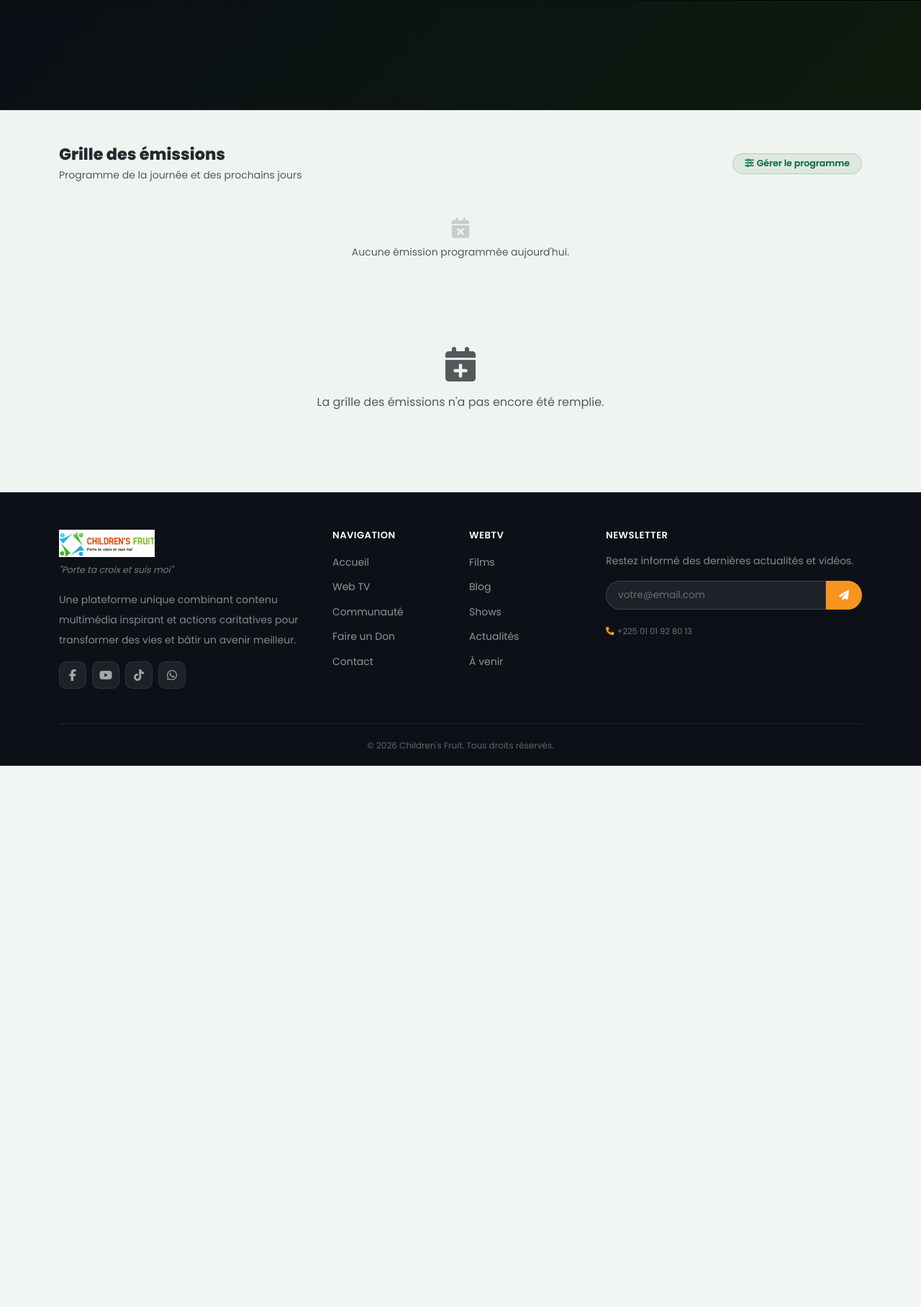
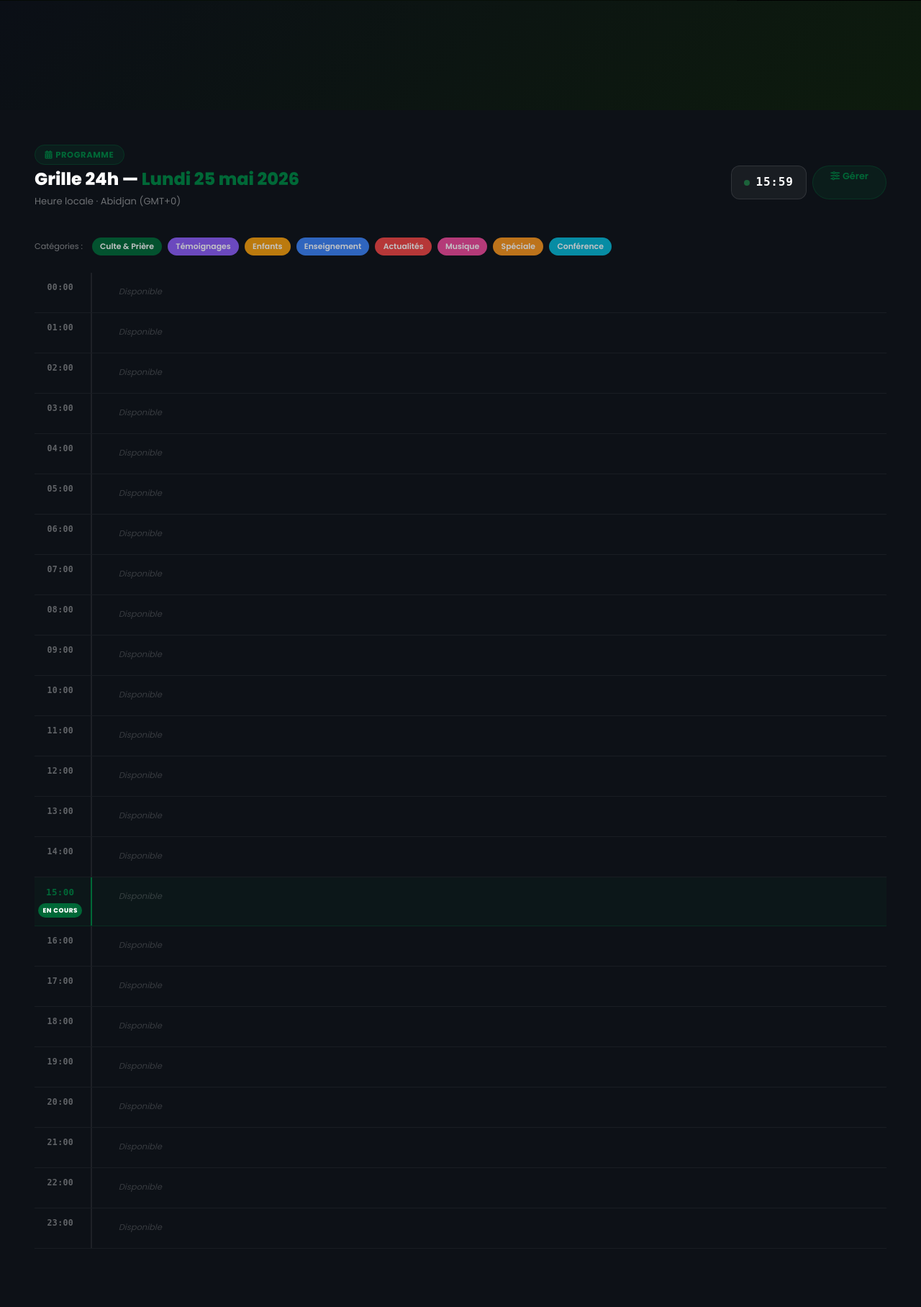
Before and after one commit to cfruit294-web/childrensfruitweb2026, a Django app: page /live/ in a window 1280 px wide. Shown: the part 655-2471 px from the top of the page at 72% size. Before the commit the page ends 1719 px from the top, so only its background shows below. Run offline with Django 5.2, Linux system fonts and the light colour scheme; data that the repository does not hold is empty.

Commit message:
feat: grille 24h style TV guide avec horloge live et scroll auto sur heure courante

```diff
--- a/core/templates/core/live.html
+++ b/core/templates/core/live.html
@@ -44,39 +44,97 @@
     align-items: center; justify-content: center;
     color: rgba(255,255,255,.5);
   }
-  /* Schedule grid */
-  .schedule-section { background: #f0f4f0; padding: 3rem 0; }
-  .schedule-day-title {
-    font-size: .7rem; font-weight: 800; letter-spacing: .1em;
-    text-transform: uppercase; color: var(--green);
-    padding: .4rem .8rem; background: rgba(0,104,55,.08);
-    border-radius: 6px; display: inline-block; margin-bottom: 1rem;
+  /* ── Grille 24h ── */
+  .grid-24h { display: flex; flex-direction: column; }
+
+  .grid-row {
+    display: grid;
+    grid-template-columns: 80px 1fr;
+    min-height: 56px;
+    border-bottom: 1px solid rgba(255,255,255,.05);
+    transition: background .2s;
   }
-  .slot-card {
-    background: #fff; border-radius: 12px;
-    box-shadow: 0 2px 8px rgba(0,0,0,.06);
-    padding: .85rem 1rem;
-    border-left: 4px solid var(--slot-color, #006837);
-    display: flex; gap: 1rem; align-items: flex-start;
-    transition: transform .15s, box-shadow .15s;
+  .grid-row:hover { background: rgba(255,255,255,.02); }
+  .grid-row--now {
+    background: rgba(0,104,55,.07);
+    border-bottom-color: rgba(0,104,55,.25);
   }
-  .slot-card:hover { transform: translateY(-2px); box-shadow: 0 6px 20px rgba(0,0,0,.1); }
-  .slot-card.on-air {
-    background: linear-gradient(135deg, #fff 0%, rgba(0,104,55,.04) 100%);
+
+  .grid-hour {
+    display: flex; flex-direction: column; align-items: center;
+    justify-content: flex-start; padding: .7rem .4rem .7rem 0;
+    border-right: 2px solid rgba(255,255,255,.07); gap: .3rem;
+    position: sticky; left: 0;
+  }
+  .grid-row--now .grid-hour { border-right-color: var(--green); }
+
+  .hour-label {
+    font-size: .72rem; font-weight: 700; color: rgba(255,255,255,.35);
+    font-family: monospace; letter-spacing: .03em;
+  }
+  .hour-label--now { color: var(--green); font-size: .78rem; }
+
+  .now-pill {
+    font-size: .55rem; font-weight: 800; letter-spacing: .06em;
+    background: var(--green); color: #fff;
+    padding: .15rem .4rem; border-radius: 10px;
+    text-transform: uppercase;
+  }
+
+  .grid-content {
+    padding: .5rem .75rem; display: flex; flex-direction: column; gap: .4rem;
+  }
+
+  .program-block {
+    border-left: 3px solid var(--pc, #006837);
+    border-radius: 0 8px 8px 0;
+    background: rgba(255,255,255,.04);
+    transition: background .2s, transform .15s;
+  }
+  .program-block:hover { background: rgba(255,255,255,.08); transform: translateX(2px); }
+  .program-block--live {
+    background: rgba(220,38,38,.08);
     border-left-color: #dc2626;
-    box-shadow: 0 0 0 2px rgba(220,38,38,.15), 0 4px 16px rgba(0,0,0,.08);
+    box-shadow: 0 0 0 1px rgba(220,38,38,.2);
   }
-  .slot-time {
-    font-size: .78rem; font-weight: 700; color: #555;
-    white-space: nowrap; min-width: 80px; padding-top: 2px;
+  .program-block--special {
+    background: rgba(247,148,29,.07);
   }
-  .slot-cat-dot {
-    width: 10px; height: 10px; border-radius: 50%;
-    background: var(--slot-color, #006837); flex-shrink: 0; margin-top: 5px;
+
+  .program-inner { padding: .6rem .85rem; }
+
+  .program-time {
+    font-size: .68rem; color: rgba(255,255,255,.4);
+    margin-bottom: .25rem; font-weight: 600;
   }
-  .slot-title { font-weight: 700; font-size: .9rem; margin-bottom: .15rem; }
-  .slot-presenter { font-size: .75rem; color: #777; }
-  .slot-duration { font-size: .7rem; color: #aaa; margin-top: .2rem; }
+  .program-title {
+    font-size: .88rem; font-weight: 700; color: #fff;
+    line-height: 1.3;
+  }
+  .program-presenter {
+    font-size: .72rem; color: rgba(255,255,255,.45); margin-top: .2rem;
+  }
+  .program-cat-badge {
+    font-size: .6rem; font-weight: 700; color: #fff;
+    padding: .2rem .6rem; border-radius: 20px;
+    letter-spacing: .03em; white-space: nowrap;
+  }
+
+  .program-empty {
+    font-size: .72rem; color: rgba(255,255,255,.18);
+    padding: .55rem .85rem; font-style: italic;
+  }
+
+  /* Légende */
+  .legend-pill {
+    font-size: .68rem; font-weight: 600; color: #fff;
+    background: var(--lc, #006837); opacity: .75;
+    padding: .2rem .7rem; border-radius: 20px;
+  }
+
+  @keyframes livePulse {
+    0%,100% { opacity:1; } 50% { opacity:.4; }
+  }
 </style>
 {% endblock %}
 
@@ -153,76 +211,144 @@
   </div>
 </div>
 
-<!-- ── Schedule section ── -->
-<section class="schedule-section">
-  <div class="container">
+<!-- ══════════════════════════════════════════════════════════
+     GRILLE 24H
+     ══════════════════════════════════════════════════════════ -->
+<section style="background:#0d1117;padding:3rem 0 5rem;">
+  <div class="container-fluid px-lg-5">
 
-    <div class="d-flex align-items-center justify-content-between mb-4 flex-wrap gap-2">
+    <!-- En-tête -->
+    <div class="d-flex align-items-center justify-content-between flex-wrap gap-3 mb-4">
       <div>
-        <h2 class="fw-800 mb-1" style="font-size:1.4rem;">Grille des émissions</h2>
-        <p class="text-muted small mb-0">Programme de la journée et des prochains jours</p>
+        <span style="background:rgba(0,104,55,.15);color:var(--green);font-size:.72rem;font-weight:700;
+                     padding:.3rem .85rem;border-radius:20px;letter-spacing:.05em;border:1px solid rgba(0,104,55,.3);">
+          <i class="fas fa-calendar-alt me-1"></i>PROGRAMME
+        </span>
+        <h2 class="text-white fw-800 mt-2 mb-0" style="font-size:1.5rem;">
+          Grille 24h — <span style="color:var(--green);">{{ today|date:"l d F Y"|capfirst }}</span>
+        </h2>
+        <p style="color:rgba(255,255,255,.4);font-size:.82rem;margin-top:.3rem;">
+          Heure locale · Abidjan (GMT+0)
+        </p>
       </div>
-      <a href="{% url 'live_control' %}" class="btn btn-sm rounded-pill px-3"
-         style="background:rgba(0,104,55,.08);color:var(--green);border:1px solid rgba(0,104,55,.2);font-size:.78rem;">
-        <i class="fas fa-sliders me-1"></i>Gérer le programme
-      </a>
+      <div class="d-flex gap-2 flex-wrap">
+        <!-- Horloge live -->
+        <div style="background:rgba(255,255,255,.05);border:1px solid rgba(255,255,255,.1);
+                    border-radius:12px;padding:.6rem 1.1rem;display:flex;align-items:center;gap:.5rem;">
+          <span style="width:8px;height:8px;border-radius:50%;background:#22c55e;display:inline-block;animation:livePulse 1.5s infinite;"></span>
+          <span class="text-white fw-700" id="liveClock" style="font-size:1rem;font-family:monospace;letter-spacing:.05em;">
+            {{ now_hour|stringformat:"02d" }}:{{ now_min|stringformat:"02d" }}
+          </span>
+        </div>
+        <a href="{% url 'live_control' %}" class="btn btn-sm rounded-pill px-4"
+           style="background:rgba(0,104,55,.15);color:var(--green);border:1px solid rgba(0,104,55,.3);font-size:.8rem;">
+          <i class="fas fa-sliders me-1"></i>Gérer
+        </a>
+      </div>
     </div>
 
-    {% if schedule_today %}
-    <div class="mb-5">
-      <div class="schedule-day-title">Aujourd'hui</div>
-      <div class="d-flex flex-column gap-2">
-        {% for slot in schedule_today %}
-        <div class="slot-card {% if slot.is_on_air %}on-air{% endif %}" style="--slot-color:{{ slot.color }};">
-          {% if slot.is_on_air %}
-          <span class="live-badge me-1" style="font-size:.65rem;padding:.2rem .5rem;white-space:nowrap;">LIVE</span>
-          {% endif %}
-          <div class="slot-time">
-            {{ slot.start_time|time:"H:i" }} – {{ slot.end_time|time:"H:i" }}
-          </div>
-          <div class="slot-cat-dot"></div>
-          <div class="flex-grow-1 min-w-0">
-            <div class="slot-title">{{ slot.title }}</div>
-            {% if slot.presenter %}
-            <div class="slot-presenter"><i class="fas fa-microphone me-1" style="font-size:.65rem;"></i>{{ slot.presenter }}</div>
-            {% endif %}
-            <div class="slot-duration">{{ slot.duration_minutes }} min · {{ slot.get_category_display }}</div>
-          </div>
-          {% if slot.is_highlighted %}
-          <span class="badge rounded-pill" style="background:rgba(247,148,29,.15);color:var(--orange);font-size:.65rem;white-space:nowrap;align-self:flex-start;">✦ Spécial</span>
+    <!-- Légende catégories -->
+    <div class="d-flex flex-wrap gap-2 mb-4">
+      <span style="font-size:.7rem;color:rgba(255,255,255,.4);align-self:center;margin-right:.3rem;">Catégories :</span>
+      <span class="legend-pill" style="--lc:#006837;">Culte & Prière</span>
+      <span class="legend-pill" style="--lc:#8b5cf6;">Témoignages</span>
+      <span class="legend-pill" style="--lc:#f59e0b;">Enfants</span>
+      <span class="legend-pill" style="--lc:#3b82f6;">Enseignement</span>
+      <span class="legend-pill" style="--lc:#ef4444;">Actualités</span>
+      <span class="legend-pill" style="--lc:#ec4899;">Musique</span>
+      <span class="legend-pill" style="--lc:#f7941d;">Spéciale</span>
+      <span class="legend-pill" style="--lc:#06b6d4;">Conférence</span>
+    </div>
+
+    <!-- Grille 24h -->
+    <div class="grid-24h" id="grid24h">
+      {% for block in grid_24h %}
+      <div class="grid-row {% if block.is_now %}grid-row--now{% endif %}" id="hour-{{ block.hour }}">
+
+        <!-- Colonne heure -->
+        <div class="grid-hour">
+          <span class="hour-label {% if block.is_now %}hour-label--now{% endif %}">
+            {{ block.hour|stringformat:"02d" }}:00
+          </span>
+          {% if block.is_now %}
+          <span class="now-pill">EN COURS</span>
           {% endif %}
         </div>
-        {% endfor %}
+
+        <!-- Colonne programme -->
+        <div class="grid-content">
+          {% if block.slots %}
+            {% for slot in block.slots %}
+            <div class="program-block {% if slot.is_on_air %}program-block--live{% endif %} {% if slot.is_highlighted %}program-block--special{% endif %}"
+                 style="--pc:{{ slot.color }};">
+              <div class="program-inner">
+                <div class="d-flex align-items-start justify-content-between gap-2 flex-wrap">
+                  <div class="flex-grow-1 min-w-0">
+                    <div class="program-time">
+                      <i class="far fa-clock me-1" style="font-size:.62rem;"></i>
+                      {{ slot.start_time|time:"H:i" }} – {{ slot.end_time|time:"H:i" }}
+                      <span class="ms-1" style="opacity:.6;">· {{ slot.duration_minutes }} min</span>
+                    </div>
+                    <div class="program-title">{{ slot.title }}</div>
+                    {% if slot.presenter %}
+                    <div class="program-presenter">
+                      <i class="fas fa-microphone me-1" style="font-size:.6rem;"></i>{{ slot.presenter }}
+                    </div>
+                    {% endif %}
+                  </div>
+                  <div class="d-flex flex-column align-items-end gap-1 flex-shrink-0">
+                    <span class="program-cat-badge" style="background:var(--pc);">
+                      {{ slot.get_category_display }}
+                    </span>
+                    {% if slot.is_on_air %}
+                    <span class="live-badge" style="font-size:.6rem;padding:.15rem .5rem;">
+                      <span style="width:5px;height:5px;border-radius:50%;background:#fff;display:inline-block;"></span>
+                      LIVE
+                    </span>
+                    {% endif %}
+                    {% if slot.is_highlighted %}
+                    <span style="font-size:.62rem;color:var(--orange);">&#9733; Spécial</span>
+                    {% endif %}
+                  </div>
+                </div>
+              </div>
+            </div>
+            {% endfor %}
+          {% else %}
+            <div class="program-empty">
+              <i class="fas fa-circle-dashed me-2" style="opacity:.3;font-size:.7rem;"></i>
+              Disponible
+            </div>
+          {% endif %}
+        </div>
+
       </div>
+      {% endfor %}
     </div>
-    {% else %}
-    <div class="text-center py-4 text-muted small mb-5">
-      <i class="fas fa-calendar-xmark fa-2x opacity-25 d-block mb-2"></i>
-      Aucune émission programmée aujourd'hui.
-    </div>
-    {% endif %}
 
+    <!-- Prochains jours -->
     {% if schedule_week %}
-    <div>
-      <div class="schedule-day-title">Prochainement</div>
+    <div class="mt-5">
+      <h3 class="text-white fw-700 mb-4" style="font-size:1.1rem;">
+        <i class="fas fa-calendar-week me-2" style="color:var(--orange);"></i>Prochainement
+      </h3>
       {% regroup schedule_week by date as week_days %}
       {% for day in week_days %}
       <div class="mb-4">
-        <p class="fw-700 small mb-2" style="color:#333;">
-          <i class="fas fa-calendar me-1 text-green"></i>
-          {{ day.grouper|date:"l d F Y"|capfirst }}
-        </p>
+        <div class="mb-2" style="font-size:.72rem;font-weight:700;text-transform:uppercase;
+                                  letter-spacing:.08em;color:var(--green);">
+          <i class="fas fa-calendar me-1"></i>{{ day.grouper|date:"l d F Y"|capfirst }}
+        </div>
         <div class="d-flex flex-column gap-2">
           {% for slot in day.list %}
-          <div class="slot-card" style="--slot-color:{{ slot.color }};">
-            <div class="slot-time">{{ slot.start_time|time:"H:i" }} – {{ slot.end_time|time:"H:i" }}</div>
-            <div class="slot-cat-dot"></div>
-            <div class="flex-grow-1 min-w-0">
-              <div class="slot-title">{{ slot.title }}</div>
-              {% if slot.presenter %}
-              <div class="slot-presenter"><i class="fas fa-microphone me-1" style="font-size:.65rem;"></i>{{ slot.presenter }}</div>
-              {% endif %}
-              <div class="slot-duration">{{ slot.duration_minutes }} min · {{ slot.get_category_display }}</div>
+          <div class="program-block" style="--pc:{{ slot.color }};">
+            <div class="program-inner d-flex gap-3 align-items-center">
+              <div class="program-time" style="min-width:110px;">{{ slot.start_time|time:"H:i" }} – {{ slot.end_time|time:"H:i" }}</div>
+              <div class="flex-grow-1">
+                <div class="program-title" style="font-size:.88rem;">{{ slot.title }}</div>
+                {% if slot.presenter %}<div class="program-presenter">{{ slot.presenter }}</div>{% endif %}
+              </div>
+              <span class="program-cat-badge" style="background:var(--pc);">{{ slot.get_category_display }}</span>
             </div>
           </div>
           {% endfor %}
@@ -232,10 +358,12 @@
     </div>
     {% endif %}
 
-    {% if not schedule_today and not schedule_week %}
-    <div class="text-center py-5 text-muted">
-      <i class="fas fa-calendar-plus fa-3x opacity-20 d-block mb-3"></i>
-      <p>La grille des émissions n'a pas encore été remplie.</p>
+    {% if not grid_24h and not schedule_week %}
+    <div class="text-center py-5" style="color:rgba(255,255,255,.3);">
+      <i class="fas fa-calendar-plus fa-3x d-block mb-3 opacity-25"></i>
+      <p>La grille n'a pas encore été remplie.<br>
+        <a href="{% url 'live_control' %}" style="color:var(--green);">Ajouter des émissions</a>
+      </p>
     </div>
     {% endif %}
 
@@ -246,16 +374,38 @@
 
 {% block extra_js %}
 <script>
-// Auto-refresh du statut live toutes les 30 secondes
-(function() {
+// ── Horloge temps réel ──
+(function () {
+  function tick() {
+    const now = new Date();
+    const hh  = String(now.getHours()).padStart(2, '0');
+    const mm  = String(now.getMinutes()).padStart(2, '0');
+    const el  = document.getElementById('liveClock');
+    if (el) el.textContent = hh + ':' + mm;
+  }
+  tick();
+  setInterval(tick, 10000);
+})();
+
+// ── Scroll vers l'heure actuelle ──
+(function () {
+  const nowHour = {{ now_hour }};
+  const target  = document.getElementById('hour-' + nowHour);
+  if (target) {
+    setTimeout(() => {
+      target.scrollIntoView({ behavior: 'smooth', block: 'center' });
+    }, 400);
+  }
+})();
+
+// ── Auto-refresh si hors ligne (vérifie toutes les 30s) ──
+(function () {
   const isLive = {{ live|yesno:"true,false" }};
   if (!isLive) {
-    setInterval(function() {
+    setInterval(function () {
       fetch('{% url "live_status" %}')
         .then(r => r.json())
-        .then(data => {
-          if (data.is_live) location.reload();
-        })
+        .then(data => { if (data.is_live) location.reload(); })
         .catch(() => {});
     }, 30000);
   }
--- a/core/views.py
+++ b/core/views.py
@@ -711,13 +711,40 @@ class LiveView(TemplateView):
     def get_context_data(self, **kwargs):
         ctx = super().get_context_data(**kwargs)
         from django.utils import timezone
-        today = timezone.localdate()
-        ctx['live']           = LiveStream.get_active()
-        ctx['schedule_today'] = EmissionSlot.objects.filter(date=today)
-        ctx['schedule_week']  = (EmissionSlot.objects
-                                  .filter(date__gte=today)
-                                  .exclude(date=today)
-                                  .order_by('date', 'start_time')[:30])
+        from datetime import time as dt_time
+
+        now_local = timezone.localtime()
+        today     = now_local.date()
+
+        ctx['live']      = LiveStream.get_active()
+        ctx['now_hour']  = now_local.hour
+        ctx['now_min']   = now_local.minute
+        ctx['today']     = today
+
+        today_slots = list(EmissionSlot.objects.filter(date=today).order_by('start_time'))
+
+        # Grille 24h : pour chaque heure, les créneaux qui y sont actifs
+        grid = []
+        for h in range(24):
+            active = [
+                s for s in today_slots
+                if s.start_time.hour <= h < (s.end_time.hour if s.end_time > s.start_time else 24)
+                or s.start_time.hour == h
+            ]
+            # Dédoublonner
+            seen = set()
+            unique = []
+            for s in active:
+                if s.pk not in seen:
+                    seen.add(s.pk)
+                    unique.append(s)
+            grid.append({'hour': h, 'slots': unique, 'is_now': now_local.hour == h})
+
+        ctx['grid_24h'] = grid
+
+        ctx['schedule_week'] = (EmissionSlot.objects
+                                .filter(date__gt=today)
+                                .order_by('date', 'start_time')[:40])
         return ctx
 
 
```
